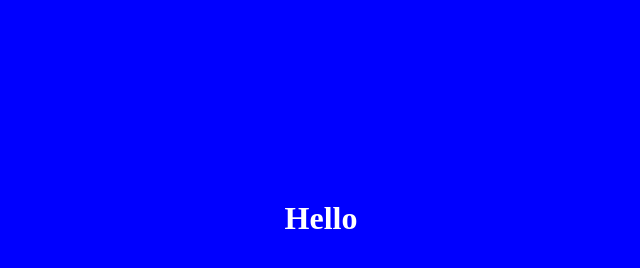
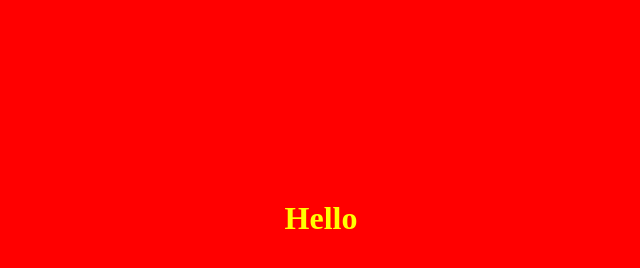
Before and after one commit to Pedrolane/audencia-git, a plain HTML site: page index.html in a window 1280 px wide. Shown: the whole page, without its empty margins (319-959 px from the left). Drawn offline with Linux system fonts and the light colour scheme.

Commit message:
red-background

```diff
--- a/index.html
+++ b/index.html
@@ -4,11 +4,11 @@
     <title>Audencia with Git</title>
     <style>
       body {
-        background-color: blue;
+        background-color: red;
       }
       h1 {
         width: 100%;
-        color: white;
+        color: yellow;
         text-align: center;
         margin-top: 200px;
       }
```
